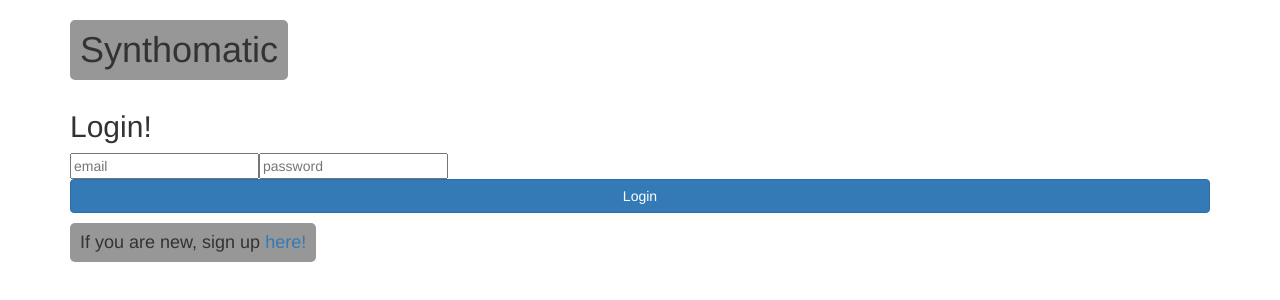
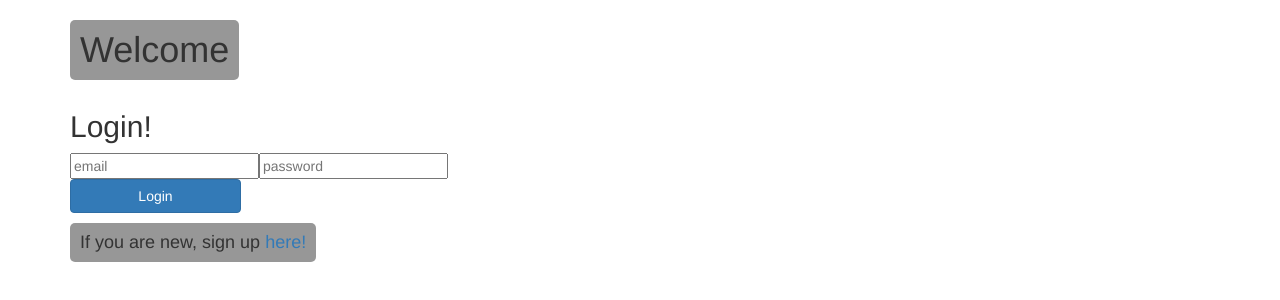
Before and after one commit to DanielReed998/WebSynth, a React app: page / in a window 1280 px wide. Built offline with nearby package versions, Linux system fonts and the light colour scheme; no server answers.

Commit message:
small updates

```diff
--- a/client/components/Login.js
+++ b/client/components/Login.js
@@ -15,12 +15,12 @@ class Login extends Component {
     render() {
         return (
             <div>
-                <h1>Synthomatic</h1>
+                <h1>Welcome</h1>
                 <form onSubmit={this.onLoginSubmit}>
                     <h2>Login!</h2>
                     <input placeholder="email" name="email"/>
                     <input placeholder="password" name="password"/>
-                    <button type="submit" className="btn btn-block btn-primary">Login</button>
+                    <button type="submit" className="btn btn-block btn-primary" id="login-btn">Login</button>
                 </form>
                 <h4>If you are new, sign up <NavLink to="/signup">here!</NavLink></h4>
             </div>
--- a/public/stylesheets/main.css
+++ b/public/stylesheets/main.css
@@ -251,3 +251,7 @@ li {
 #machine {
     display: inline-block;
 }
+
+#login-btn {
+    width: 15%;
+}
```
Also changed, not shown: 2 other files.
